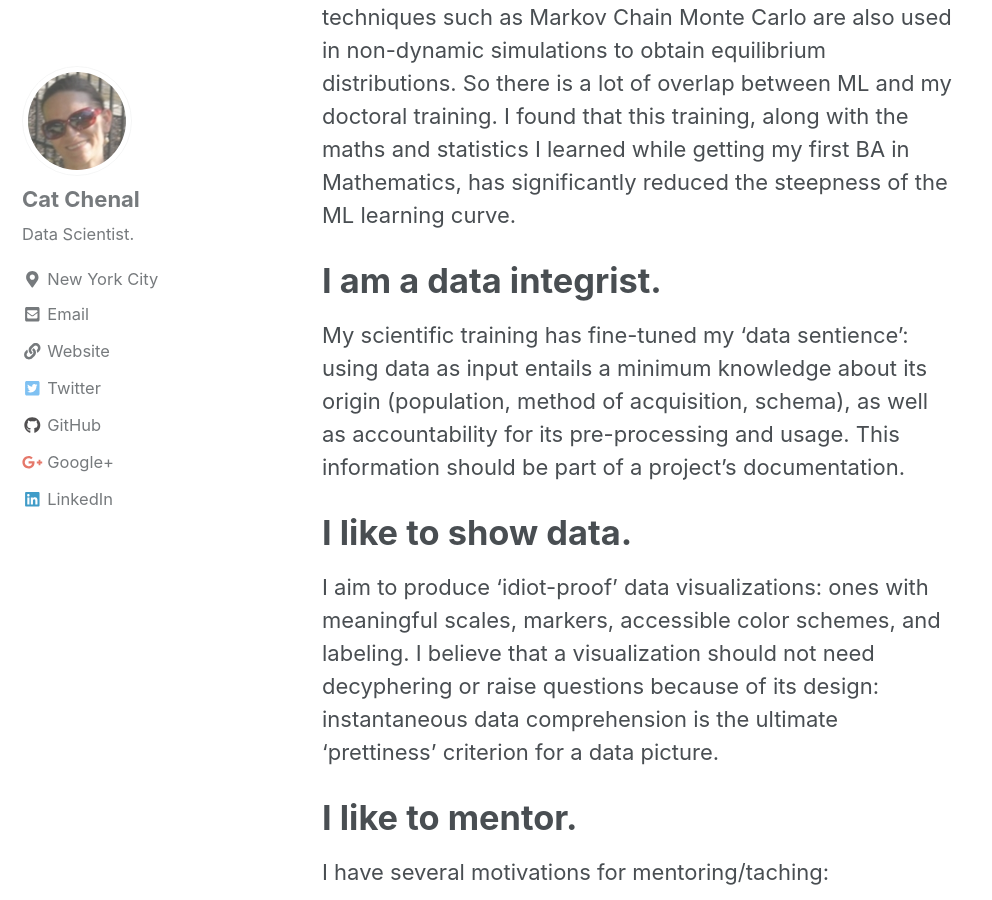
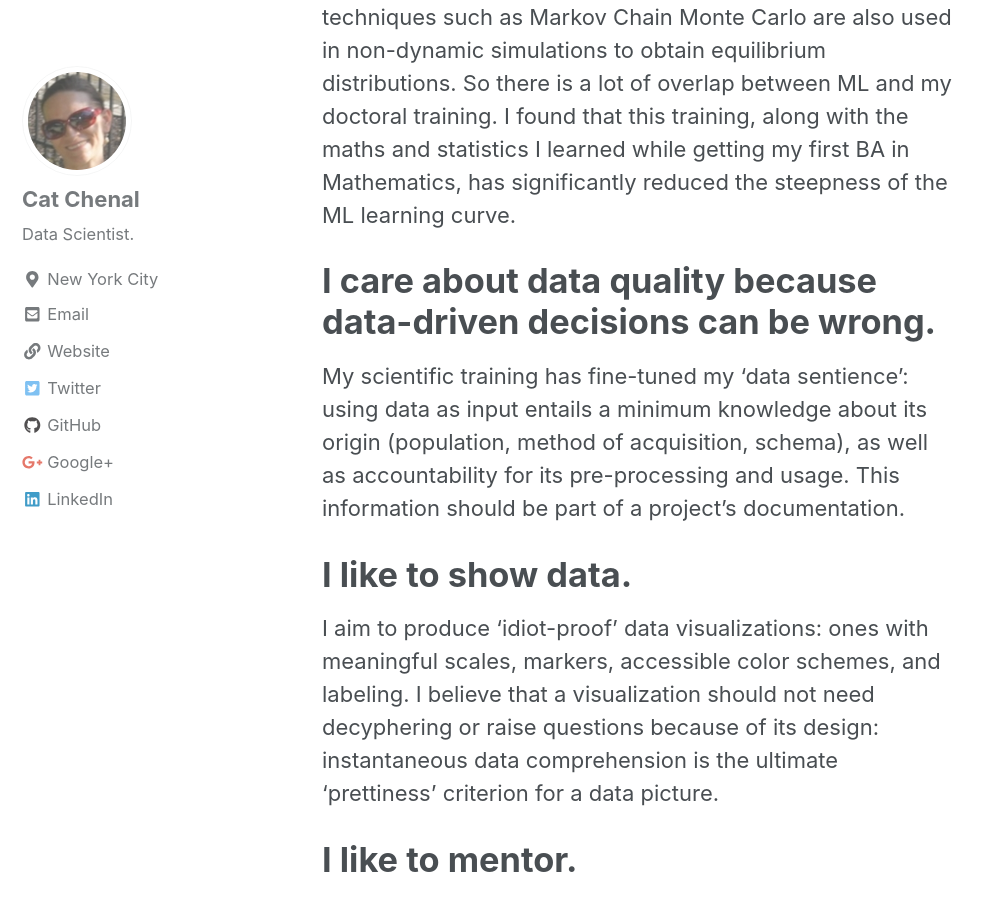
Before and after one commit to CatChenal/CatChenal.github.io, a Jekyll site: the page built from _pages/about.md, in a window 1280 px wide and 900 px high, scrolled down 1451 px. Shown: the whole window, without its empty margins (0-992 px from the left). Built offline with Jekyll 4.4.1, drawn with Linux system fonts in a browser that asks for light colours; nearby versions of some CDN libraries.

Commit message:
Update about.md

```diff
--- a/_pages/about.md
+++ b/_pages/about.md
@@ -11,8 +11,7 @@ Some info about me.
 I came to Machine Learning after getting a PhD in Biochemistry in a Computational Biophysics lab. Conducting biophysical simulations entails learning how to setup many parameters, including optimization parameters, such as gradient descent, simulated annealling, etc. Sampling techniques such as Markov Chain Monte Carlo are also used in non-dynamic simulations to obtain equilibrium distributions.
 So there is a lot of overlap between ML and my doctoral training. I found that this training, along with the maths and statistics I learned while getting my first BA in Mathematics, has significantly reduced the steepness of the ML learning curve.
 
-
-# I am a data integrist.
+# I care about data quality because data-driven decisions can be wrong.
 My scientific training has fine-tuned my 'data sentience': using data as input entails a minimum knowledge about its origin (population, method of acquisition, schema), as well as accountability for its pre-processing and usage. This information should be part of a project's documentation.
 
 # I like to show data.
@@ -30,5 +29,4 @@ I have several motivations for mentoring/taching:
 # My rants:
 1. Web designers who select absurdly low text color contrast because it is so antithetical to providing information that they might as well choose a 'legalese' font size (hyper tiny font) for their rendering to the world.
 
-2. Unusable public data: this happens when one has to contact the posting agency/organization in order to obtain the field definitions and, possibly, the data structure.
-This is a case of false transparency usually mendated by a well-meaning law - e.g. "public data should be public", but lacking a definition for useability.
+2. Unusable public data: this happens when one has to contact the posting agency/organization in order to obtain the field definitions and, possibly, the data structure. This is a case of false transparency usually mendated by a well-meaning law - e.g. "public data should be public", but lacking a definition for useability.
```
